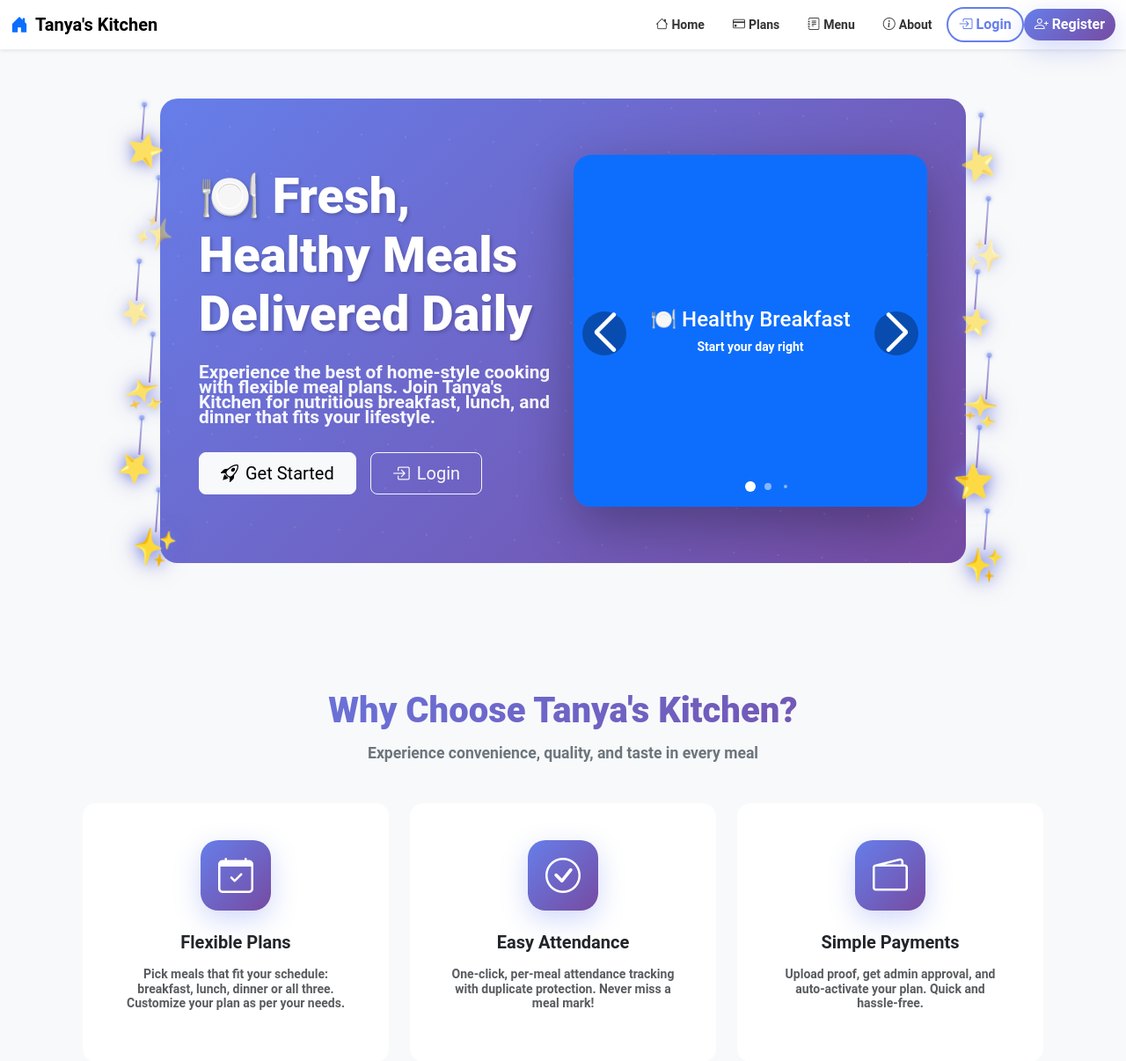
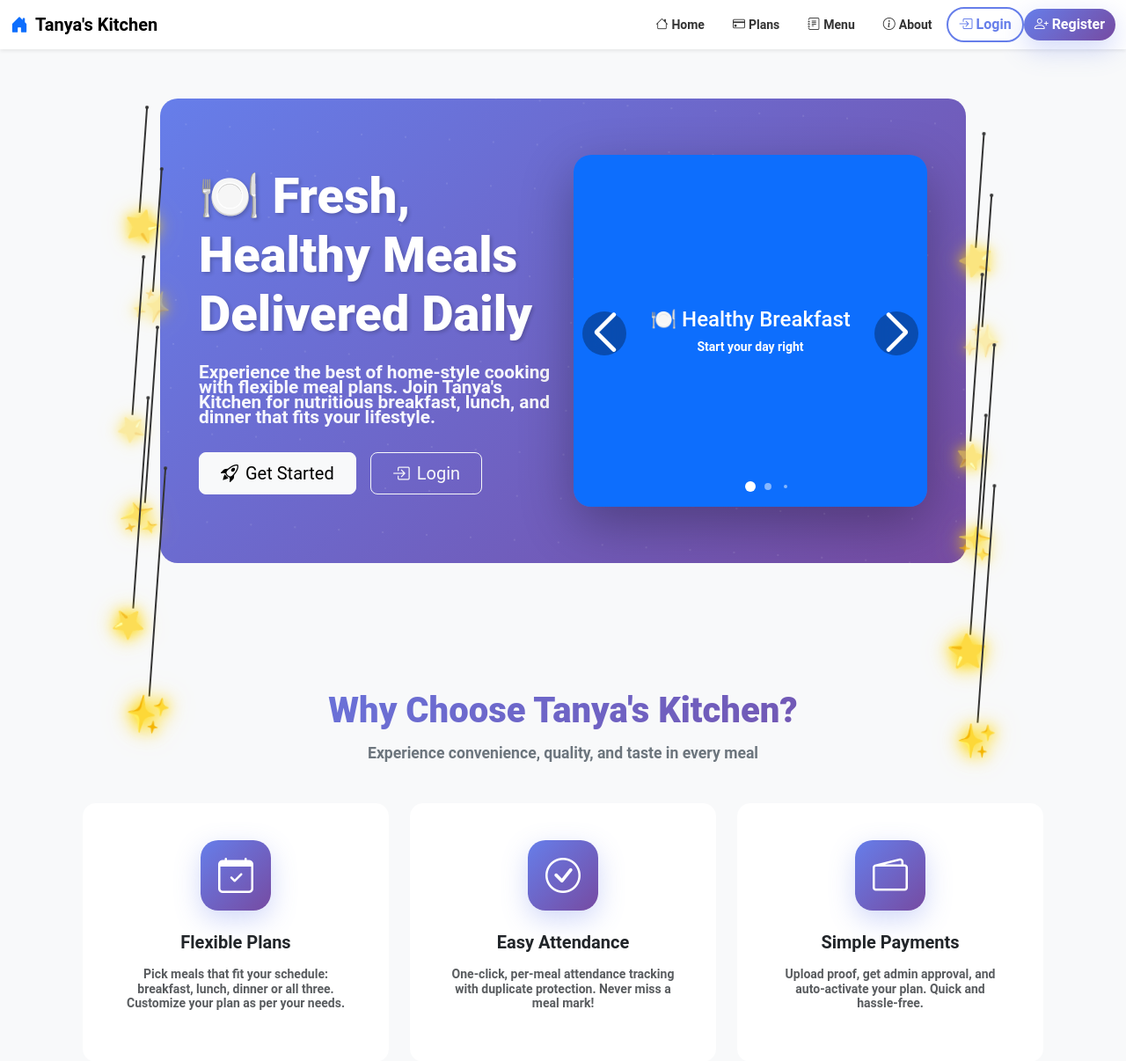
Before and after one commit to gangeshwar01/tanya-kitchen, a Django app: page / in a window 1280 px wide. Shown: the top 1206 px of the page at 88% size. Run offline with Django 5.2, Linux system fonts and the light colour scheme; data that the repository does not hold is empty; some libraries are stand-ins or nearby versions.

Commit message:
sparkling stars 4

```diff
--- a/templates/home.html
+++ b/templates/home.html
@@ -371,11 +371,12 @@
   width: 100%;
   margin-bottom: 4rem;
   padding: 2rem 0;
+  min-height: 500px;
 }
 
 .stars-container {
   position: absolute;
-  top: 0;
+  top: -100px;
   left: 0;
   right: 0;
   bottom: 0;
@@ -429,81 +411,81 @@
 }
 
 .star-wire {
-  width: 2px;
-  background: linear-gradient(to bottom, rgba(102, 126, 234, 0.5), rgba(118, 75, 162, 0.7));
-  margin-bottom: 5px;
+  width: 1.5px;
+  background: #333;
   position: relative;
+  margin-bottom: 8px;
 }
 
-.star-wire::before {
+.star-wire::after {
   content: '';
   position: absolute;
-  top: -3px;
-  left: -2px;
-  width: 6px;
-  height: 6px;
-  background: rgba(102, 126, 234, 0.6);
+  top: -2px;
+  left: 50%;
+  transform: translateX(-50%);
+  width: 4px;
+  height: 4px;
+  background: #333;
   border-radius: 50%;
-  box-shadow: 0 0 5px rgba(102, 126, 234, 0.5);
 }
 
 .sparkle-star {
-  color: #667eea;
+  color: #ffd700;
   font-size: 1.8rem;
   animation: sparkle 3s infinite ease-in-out;
   pointer-events: none;
-  text-shadow: 0 0 10px rgba(102, 126, 234, 0.6), 0 0 20px rgba(118, 75, 162, 0.4);
-  filter: drop-shadow(0 0 8px rgba(102, 126, 234, 0.5));
+  text-shadow: 0 0 10px rgba(255, 215, 0, 0.8), 0 0 20px rgba(255, 215, 0, 0.5);
+  filter: drop-shadow(0 0 8px rgba(255, 215, 0, 0.6));
 }
 
-/* Left side stars with hanging wires */
-.stars-left .star-with-wire:nth-child(1) { top: 8%; left: 50%; }
-.stars-left .star-with-wire:nth-child(1) .star-wire { height: 40px; }
+/* Left side stars with hanging wires - wires extend from top */
+.stars-left .star-with-wire:nth-child(1) { top: 150px; left: 50%; }
+.stars-left .star-with-wire:nth-child(1) .star-wire { height: 120px; }
 .stars-left .star-with-wire:nth-child(1) .sparkle-star { font-size: 2rem; animation-delay: 0s; }
 
-.stars-left .star-with-wire:nth-child(2) { top: 22%; left: 65%; }
-.stars-left .star-with-wire:nth-child(2) .star-wire { height: 50px; }
+.stars-left .star-with-wire:nth-child(2) { top: 220px; left: 65%; }
+.stars-left .star-with-wire:nth-child(2) .star-wire { height: 140px; }
 .stars-left .star-with-wire:nth-child(2) .sparkle-star { font-size: 2.4rem; animation-delay: 0.4s; }
 
-.stars-left .star-with-wire:nth-child(3) { top: 38%; left: 45%; }
-.stars-left .star-with-wire:nth-child(3) .star-wire { height: 45px; }
+.stars-left .star-with-wire:nth-child(3) { top: 320px; left: 45%; }
+.stars-left .star-with-wire:nth-child(3) .star-wire { height: 180px; }
 .stars-left .star-with-wire:nth-child(3) .sparkle-star { font-size: 1.8rem; animation-delay: 0.8s; }
 
-.stars-left .star-with-wire:nth-child(4) { top: 52%; left: 60%; }
-.stars-left .star-with-wire:nth-child(4) .star-wire { height: 55px; }
+.stars-left .star-with-wire:nth-child(4) { top: 400px; left: 60%; }
+.stars-left .star-with-wire:nth-child(4) .star-wire { height: 200px; }
 .stars-left .star-with-wire:nth-child(4) .sparkle-star { font-size: 2.1rem; animation-delay: 1.2s; }
 
-.stars-left .star-with-wire:nth-child(5) { top: 68%; left: 50%; }
-.stars-left .star-with-wire:nth-child(5) .star-wire { height: 42px; }
+.stars-left .star-with-wire:nth-child(5) { top: 480px; left: 50%; }
+.stars-left .star-with-wire:nth-child(5) .star-wire { height: 240px; }
 .stars-left .star-with-wire:nth-child(5) .sparkle-star { font-size: 1.7rem; animation-delay: 1.6s; }
 
-.stars-left .star-with-wire:nth-child(6) { top: 82%; left: 70%; }
-.stars-left .star-with-wire:nth-child(6) .star-wire { height: 48px; }
+.stars-left .star-with-wire:nth-child(6) { top: 560px; left: 70%; }
+.stars-left .star-with-wire:nth-child(6) .star-wire { height: 260px; }
 .stars-left .star-with-wire:nth-child(6) .sparkle-star { font-size: 2rem; animation-delay: 2s; }
 
-/* Right side stars with hanging wires */
-.stars-right .star-with-wire:nth-child(1) { top: 10%; right: 55%; }
-.stars-right .star-with-wire:nth-child(1) .star-wire { height: 45px; }
+/* Right side stars with hanging wires - wires extend from top */
+.stars-right .star-with-wire:nth-child(1) { top: 180px; right: 55%; }
+.stars-right .star-with-wire:nth-child(1) .star-wire { height: 130px; }
 .stars-right .star-with-wire:nth-child(1) .sparkle-star { font-size: 2.1rem; animation-delay: 0.2s; }
 
-.stars-right .star-with-wire:nth-child(2) { top: 26%; right: 40%; }
-.stars-right .star-with-wire:nth-child(2) .star-wire { height: 52px; }
+.stars-right .star-with-wire:nth-child(2) { top: 250px; right: 40%; }
+.stars-right .star-with-wire:nth-child(2) .star-wire { height: 150px; }
 .stars-right .star-with-wire:nth-child(2) .sparkle-star { font-size: 2.5rem; animation-delay: 0.6s; }
 
-.stars-right .star-with-wire:nth-child(3) { top: 40%; right: 65%; }
-.stars-right .star-with-wire:nth-child(3) .star-wire { height: 43px; }
+.stars-right .star-with-wire:nth-child(3) { top: 340px; right: 65%; }
+.stars-right .star-with-wire:nth-child(3) .star-wire { height: 190px; }
 .stars-right .star-with-wire:nth-child(3) .sparkle-star { font-size: 1.7rem; animation-delay: 1s; }
 
-.stars-right .star-with-wire:nth-child(4) { top: 56%; right: 45%; }
-.stars-right .star-with-wire:nth-child(4) .star-wire { height: 50px; }
+.stars-right .star-with-wire:nth-child(4) { top: 420px; right: 45%; }
+.stars-right .star-with-wire:nth-child(4) .star-wire { height: 210px; }
 .stars-right .star-with-wire:nth-child(4) .sparkle-star { font-size: 2rem; animation-delay: 1.4s; }
 
-.stars-right .star-with-wire:nth-child(5) { top: 70%; right: 60%; }
-.stars-right .star-with-wire:nth-child(5) .star-wire { height: 46px; }
+.stars-right .star-with-wire:nth-child(5) { top: 500px; right: 60%; }
+.stars-right .star-with-wire:nth-child(5) .star-wire { height: 250px; }
 .stars-right .star-with-wire:nth-child(5) .sparkle-star { font-size: 1.9rem; animation-delay: 1.8s; }
 
-.stars-right .star-with-wire:nth-child(6) { top: 86%; right: 50%; }
-.stars-right .star-with-wire:nth-child(6) .star-wire { height: 44px; }
+.stars-right .star-with-wire:nth-child(6) { top: 580px; right: 50%; }
+.stars-right .star-with-wire:nth-child(6) .star-wire { height: 270px; }
 .stars-right .star-with-wire:nth-child(6) .sparkle-star { font-size: 1.8rem; animation-delay: 2.2s; }
 
 @keyframes sparkle {
```
Also changed, not shown: other parts of templates/home.html (+25 -24 lines).
